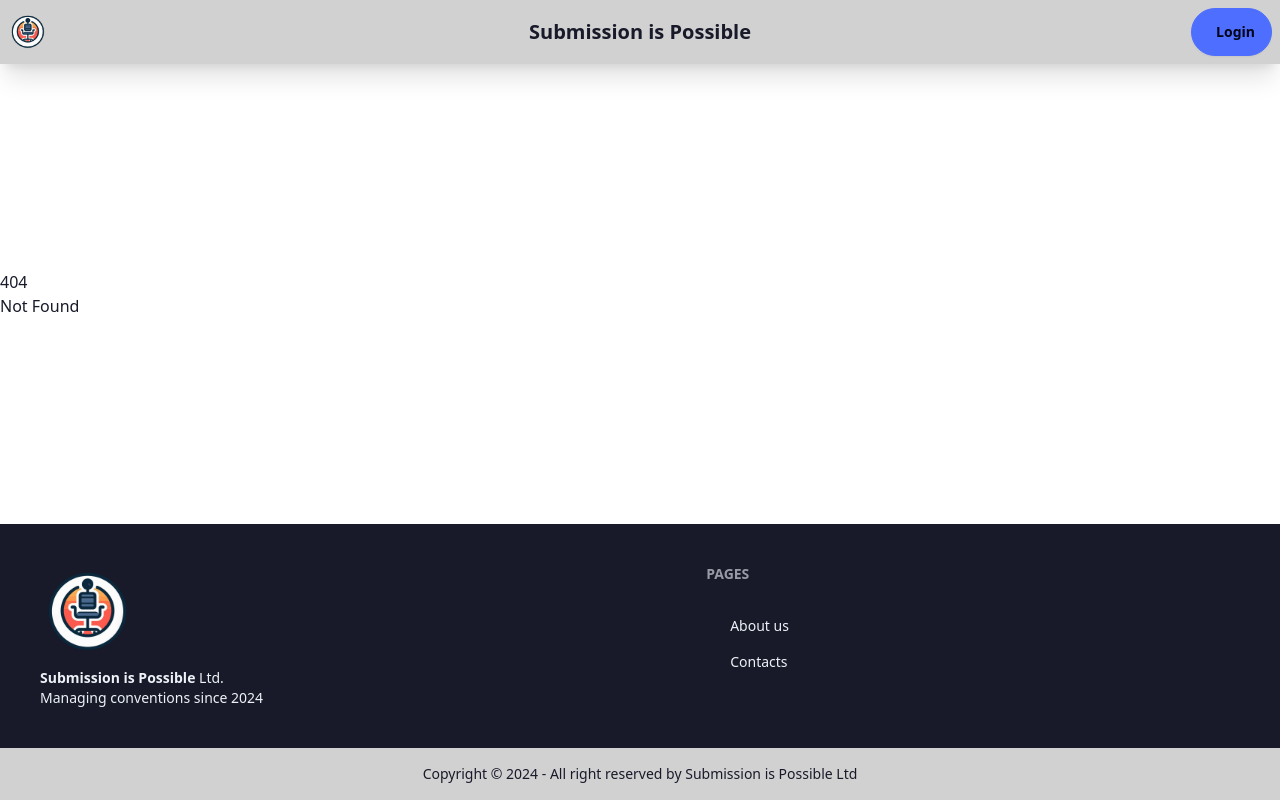
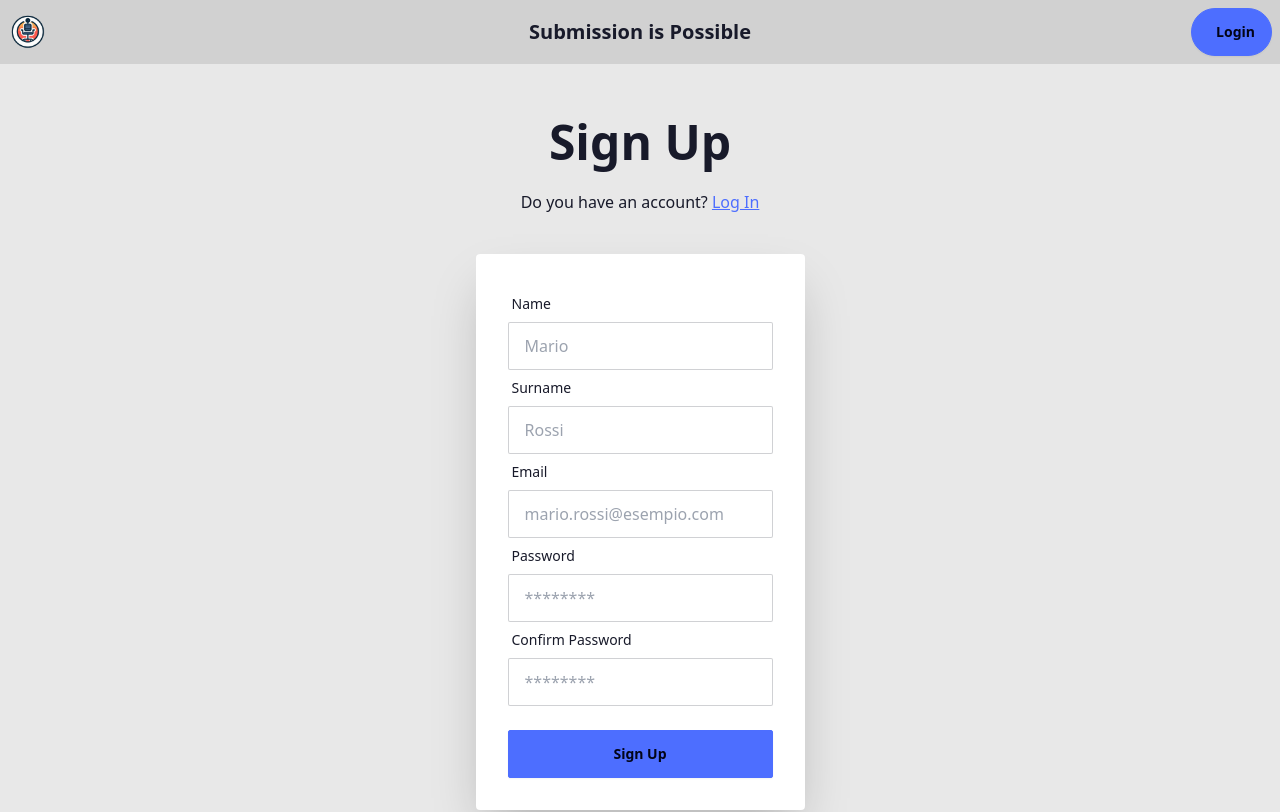
Before and after one commit to submission-is-possible/front-end, a SvelteKit app: page /register in a window 1280 px wide. Before the commit this address had no page. Shown: the top 812 px of the page. Built offline with nearby package versions, Linux system fonts and the light colour scheme; some icons are missing.

Commit message:
Creation of Registration (sign up) page

```diff
--- a/package.json
+++ b/package.json
@@ -17,11 +17,11 @@
 	},
 	"devDependencies": {
 		"@iconify/svelte": "^4.0.2",
-		"@sveltejs/adapter-auto": "^3.0.0",
-		"@sveltejs/kit": "^2.0.0",
+		"@sveltejs/adapter-auto": "^3.3.1",
+		"@sveltejs/kit": "^2.7.3",
 		"@sveltejs/vite-plugin-svelte": "^4.0.0",
 		"autoprefixer": "^10.4.20",
-		"daisyui": "^4.12.13",
+		"daisyui": "^4.12.14",
 		"postcss": "^8.4.47",
 		"rimraf": "^5.0.10",
 		"svelte": "^5.0.0",
--- a/src/app.css
+++ b/src/app.css
@@ -1,3 +1,7 @@
 @tailwind base;
 @tailwind components;
 @tailwind utilities;
+
+.text-error {
+    color: rgb(239, 68, 68) !important;
+  }
--- /dev/null
+++ b/src/routes/register/+page.svelte
@@ -0,0 +1,211 @@
+<!-- src/routes/register/+page.svelte -->
+<script lang="ts">
+  import { goto } from '$app/navigation';
+
+  interface FormData {
+    firstName: string;
+    lastName: string;
+    email: string;
+    password: string;
+    confirmPassword: string;
+  }
+
+  interface FormErrors {
+    firstName?: string;
+    lastName?: string;
+    email?: string;
+    password?: string;
+    confirmPassword?: string;
+    submit?: string;
+  }
+
+  let formData: FormData = {
+    firstName: '',
+    lastName: '',
+    email: '',
+    password: '',
+    confirmPassword: ''
+  };
+
+  let errors: FormErrors = {};
+  let submitStatus: string = '';
+
+  function validateForm(): boolean {
+    errors = {};
+
+    if (!formData.firstName) errors.firstName = 'Name is required';
+    if (!formData.lastName) errors.lastName = 'Surname is required';
+    if (!formData.email) {
+      errors.email = "Email is required";
+    } else if (!/^[^\s@]+@[^\s@]+\.[^\s@]+$/.test(formData.email)) {
+      errors.email = 'Email not valid';
+    }
+    if (!formData.password) {
+      errors.password = 'Password is required';
+    } else if (formData.password.length < 8) {
+      errors.password = 'Password has to be long at least 8 characters';
+    }
+    if (formData.password !== formData.confirmPassword) {
+      errors.confirmPassword = 'The passwords inserted do not match';
+    }
+
+    return Object.keys(errors).length === 0;
+  }
+
+  async function handleSubmit() {
+    if (!validateForm()) return;
+
+    try {
+      const response = await fetch('http://localhost:8000/create_user', {
+        method: 'POST',
+        headers: {
+          'Content-Type': 'application/json',
+        },
+        body: JSON.stringify({
+          first_name: formData.firstName,
+          last_name: formData.lastName,
+          email: formData.email,
+          password: formData.password
+        })
+      });
+
+      const data = await response.json();
+
+      if (response.ok) {
+        submitStatus = 'success';
+        setTimeout(() => goto('/login'), 2000);
+      } else {
+        submitStatus = 'error';
+        errors.submit = data.error || 'Something went wrong during Sign Up';
+      }
+    } catch (error) {
+      submitStatus = 'error';
+      errors.submit = 'Errore di connessione al server';
+    }
+  }
+</script>
+
+<div class="min-h-screen hero bg-base-200">
+  <div class="hero-content flex-col">
+    <div class="text-center">
+      <h1 class="text-5xl font-bold">Sign Up</h1>
+      <p class="py-6">Do you have an account?
+        <a href="/login" class="link link-primary">Log In</a>
+      </p>
+    </div>
+
+    <div class="card flex-shrink-0 w-full max-w-sm shadow-2xl bg-base-100">
+      <div class="card-body">
+        <form on:submit|preventDefault={handleSubmit}>
+          <div class="form-control">
+            <label class="label" for="firstName">
+              <span class="label-text">Name</span>
+            </label>
+            <input
+              type="text"
+              id="firstName"
+              placeholder="Mario"
+              class="input input-bordered"
+              bind:value={formData.firstName}
+            />
+            {#if errors.firstName}
+              <label class="label">
+                <span class="label-text-alt text-error">{errors.firstName}</span>
+              </label>
+            {/if}
+          </div>
+
+          <div class="form-control">
+            <label class="label" for="lastName">
+              <span class="label-text">Surname</span>
+            </label>
+            <input
+              type="text"
+              id="lastName"
+              placeholder="Rossi"
+              class="input input-bordered"
+              bind:value={formData.lastName}
+            />
+            {#if errors.lastName}
+              <label class="label">
+                <span class="label-text-alt text-error">{errors.lastName}</span>
+              </label>
+            {/if}
+          </div>
+
+          <div class="form-control">
+            <label class="label" for="email">
+              <span class="label-text">Email</span>
+            </label>
+            <input
+              type="email"
+              id="email"
+              placeholder="mario.rossi@esempio.com"
+              class="input input-bordered"
+              bind:value={formData.email}
+            />
+            {#if errors.email}
+              <label class="label">
+                <span class="label-text-alt text-error">{errors.email}</span>
+              </label>
+            {/if}
+          </div>
+
+          <div class="form-control">
+            <label class="label" for="password">
+              <span class="label-text">Password</span>
+            </label>
+            <input
+              type="password"
+              id="password"
+              placeholder="********"
+              class="input input-bordered"
+              bind:value={formData.password}
+            />
+            {#if errors.password}
+              <label class="label">
+                <span class="label-text-alt text-error">{errors.password}</span>
+              </label>
+            {/if}
+          </div>
+
+          <div class="form-control">
+            <label class="label" for="confirmPassword">
+              <span class="label-text">Confirm Password</span>
+            </label>
+            <input
+              type="password"
+              id="confirmPassword"
+              placeholder="********"
+              class="input input-bordered"
+              bind:value={formData.confirmPassword}
+            />
+            {#if errors.confirmPassword}
+              <label class="label">
+                <span class="label-text-alt text-error">{errors.confirmPassword}</span>
+              </label>
+            {/if}
+          </div>
+
+          {#if errors.submit}
+            <div class="alert alert-error mt-4">
+              <svg xmlns="http://www.w3.org/2000/svg" class="stroke-current shrink-0 h-6 w-6" fill="none" viewBox="0 0 24 24"><path stroke-linecap="round" stroke-linejoin="round" stroke-width="2" d="M10 14l2-2m0 0l2-2m-2 2l-2-2m2 2l2 2m7-2a9 9 0 11-18 0 9 9 0 0118 0z" /></svg>
+              <span>{errors.submit}</span>
+            </div>
+          {/if}
+
+          {#if submitStatus === 'success'}
+            <div class="alert alert-success mt-4">
+              <svg xmlns="http://www.w3.org/2000/svg" class="stroke-current shrink-0 h-6 w-6" fill="none" viewBox="0 0 24 24"><path stroke-linecap="round" stroke-linejoin="round" stroke-width="2" d="M9 12l2 2 4-4m6 2a9 9 0 11-18 0 9 9 0 0118 0z" /></svg>
+              <span>Sign up was successful!</span>
+            </div>
+          {/if}
+
+          <div class="form-control mt-6">
+            <button class="btn btn-primary">Sign Up</button>
+          </div>
+        </form>
+      </div>
+    </div>
+  </div>
+</div>
```
Also changed, not shown: 1 other file (tests, documents, lock files or other folders).
